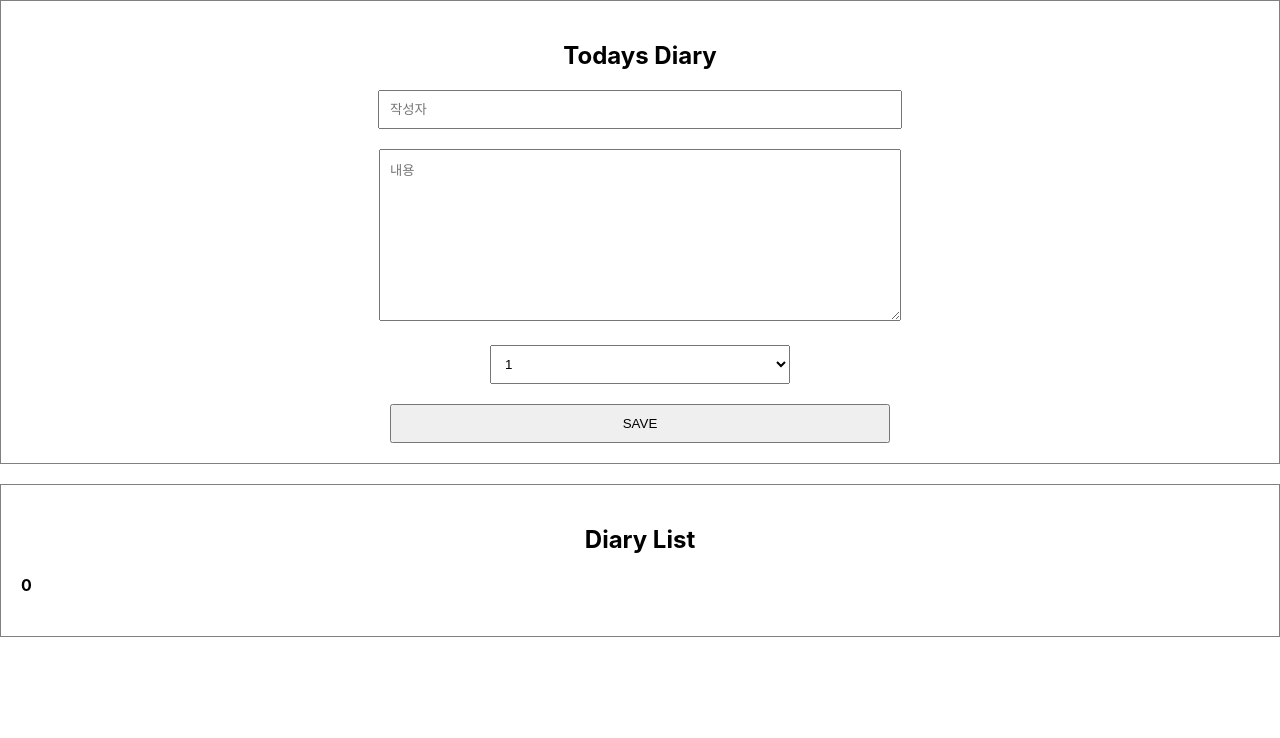
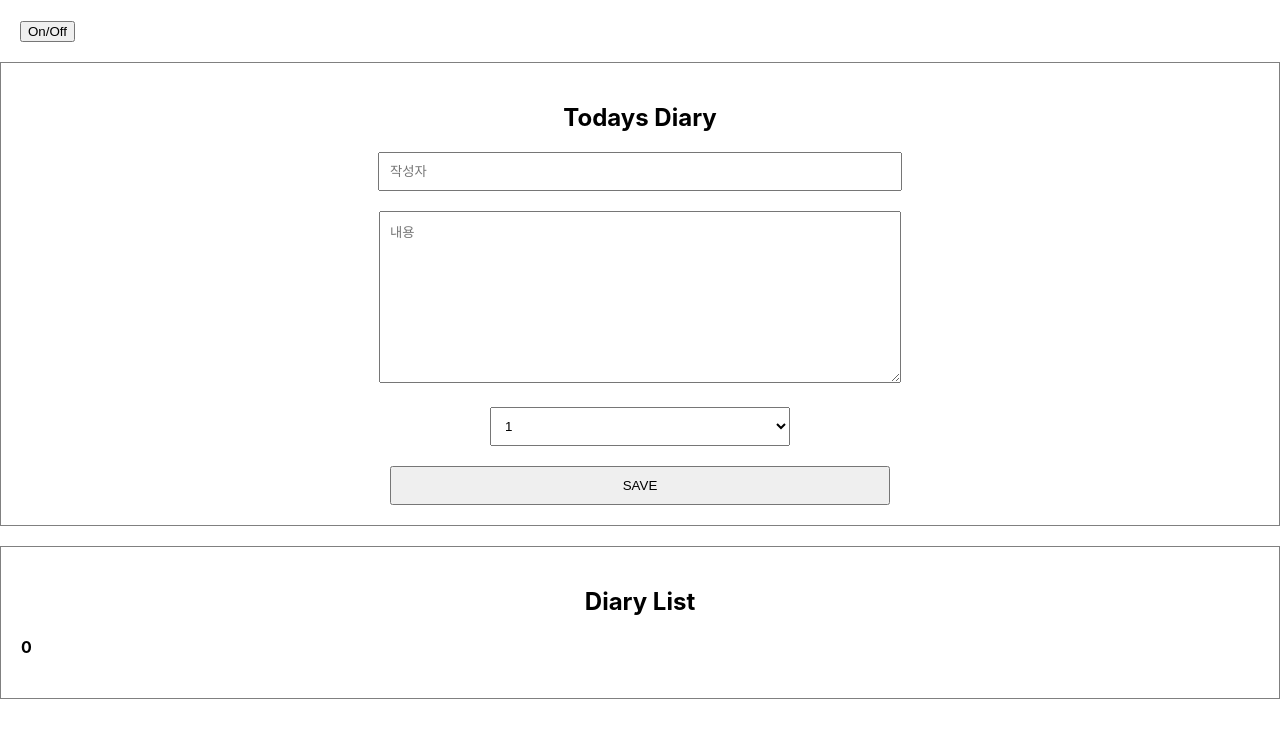
Before and after one commit to ckly/reactStudy, a React (Create React App) app: page / in a window 1280 px wide. Shown: the top 738 px of the page. Built offline with nearby package versions, Linux system fonts and the light colour scheme.

Commit message:
Lifecycle 제어

```diff
--- a/src/App.js
+++ b/src/App.js
@@ -2,7 +2,7 @@
 import "./App.css";
 import DiaryEditor from "./DiaryEditor";
 import DiaryList from "./DiaryList";
-
+import Lifecycle from "./Lifecycle";
 
 function App() {
 const [data,setData] = useState([]);
@@ -32,6 +32,7 @@
 };
   return (
     <div className="App">
+      <Lifecycle/>
       <DiaryEditor onCreate={onCreate} />
       <DiaryList onEdit={onEdit} onRemove={onRemove} diaryList={data} />
     </div>
--- /dev/null
+++ b/src/Lifecycle.js
@@ -0,0 +1,56 @@
+import React,{useEffect,useState} from "react";
+const UnMountTest = ()=> {
+    useEffect(()=>{
+        console.log("Mount");
+    return ()=>{
+        // UnMount 시점에 실행되게 됨
+        console.log("UnMount!!!!!");
+    };
+    },[]);
+
+    return <div>UnMount Testing Component.</div>
+};
+
+const Lifecycle = () => {
+    const [isVisible,setIsVisible] = useState(false);
+    const toggle = ()=>setIsVisible(!isVisible);
+
+/*
+    const [count,setCount] = useState(0);
+    const [text,setText] = useState("");
+
+    useEffect(()=>{
+        console.log("Mount")
+    },[]);
+
+    useEffect(()=>{
+        console.log("Update")
+    });
+
+    useEffect(()=>{
+        console.log(`Count is update : ${count}`);
+        if(count>5){
+            alert("Count가 5를 초과했습니다. 따라서 1로 초기화 합니다.");
+            setCount(1);
+        }
+    },[count]);
+
+    useEffect(()=>{
+        console.log(`Text is update : ${text}`)
+    },[text]);
+*/
+   return <div style={{padding: 20}}>
+        <button onClick={toggle}>On/Off</button>
+        {isVisible && <UnMountTest/>}
+      {/*  <div>
+            {count}
+            <button onClick={()=>setCount(count+1)}>+</button>
+        </div>
+        <div>
+            <input value={text} onChange={(e)=>setText(e.target.value)}></input>
+        </div> */}
+
+    </div>
+}
+
+export default Lifecycle;
--- a/src/index.js
+++ b/src/index.js
@@ -6,9 +6,7 @@
 
 const root = ReactDOM.createRoot(document.getElementById('root'));
 root.render(
-  <React.StrictMode>
     <App />
-  </React.StrictMode>
 );
 
 // If you want to start measuring performance in your app, pass a function
```
